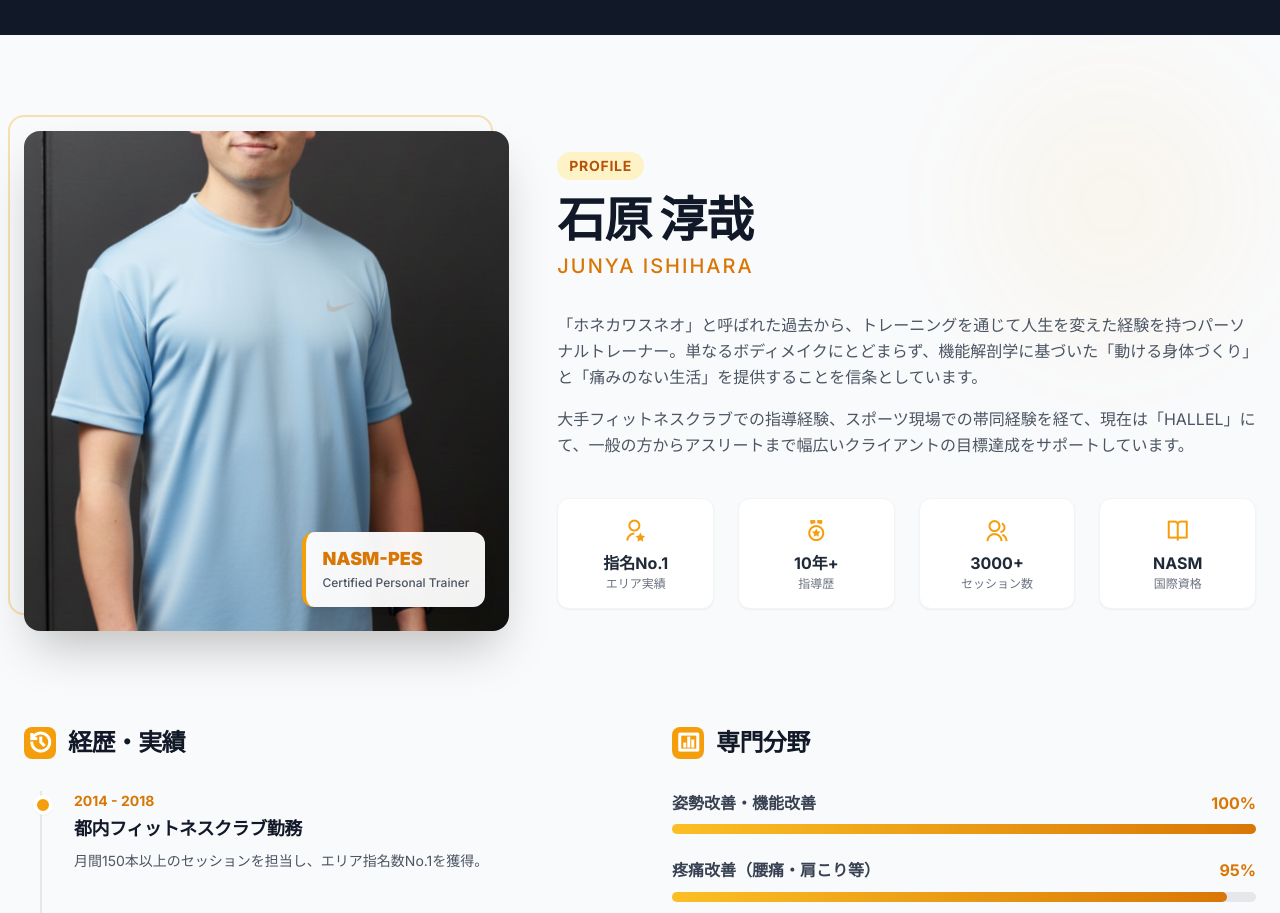
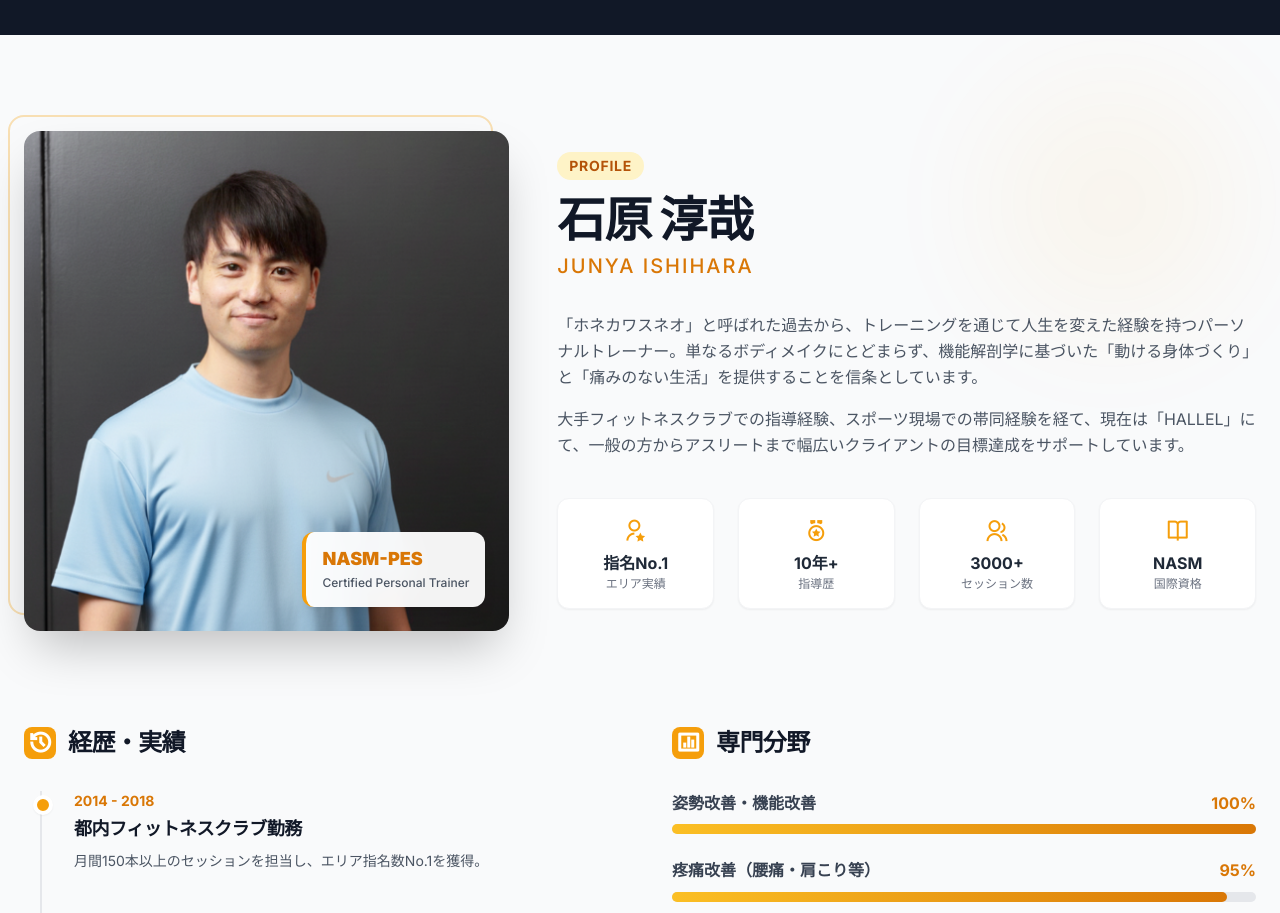
Before and after one commit to aceboy1016/junya-luxury-training-blog, a Next.js app: page / in a window 1280 px wide. Shown: the part 7800-8713 px from the top of the page. Built offline with nearby package versions, Linux system fonts and the light colour scheme; no server answers.

Commit message:
Refine profile image positioning to center face

```diff
--- a/src/app/page.tsx
+++ b/src/app/page.tsx
@@ -358,7 +358,7 @@ const ProfileSection = () => (
       <div className="grid grid-cols-1 lg:grid-cols-12 gap-12 items-center mb-24">
         <div className="lg:col-span-5 relative">
           <div className="relative rounded-2xl overflow-hidden shadow-2xl hover:scale-[1.02] transition-transform duration-500">
-            <img src="/junya-profile.png" alt="石原淳哉" className="w-full h-[500px] object-cover" style={{ objectPosition: 'center 75%' }} />
+            <img src="/junya-profile.png" alt="石原淳哉" className="w-full h-[500px] object-cover" style={{ objectPosition: 'center 42%' }} />
             <div className="absolute bottom-6 right-6 bg-white/95 backdrop-blur-md p-4 rounded-xl shadow-lg border-l-4 border-gold-500 max-w-[200px]">
               <div className="text-gold-600 font-black text-lg leading-tight mb-1">NASM-PES</div>
               <div className="text-gray-600 text-xs font-medium">Certified Personal Trainer</div>
```
